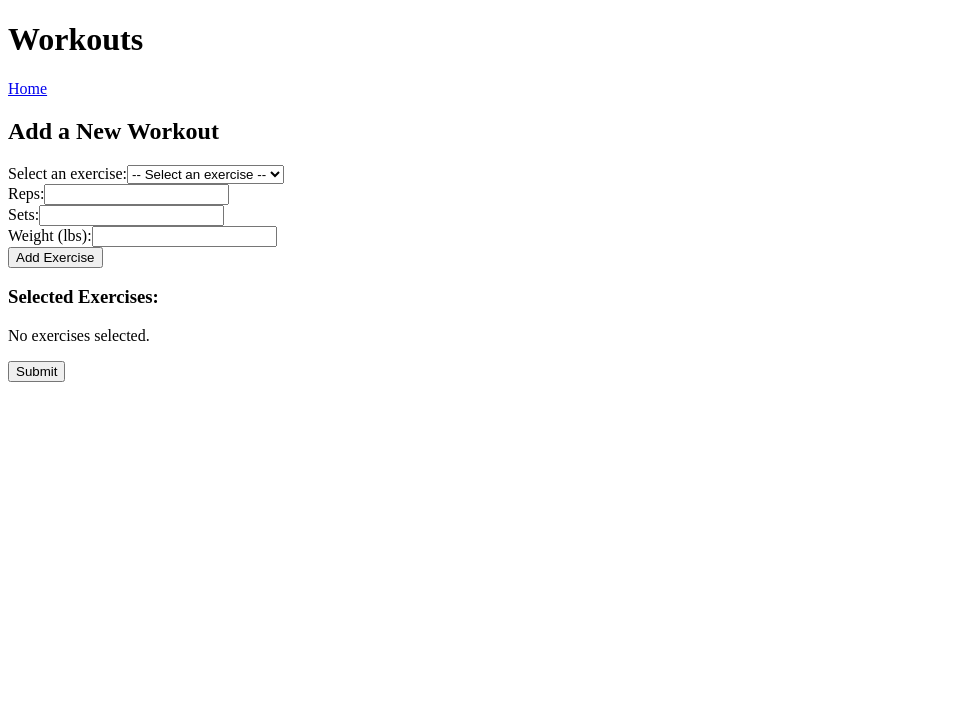
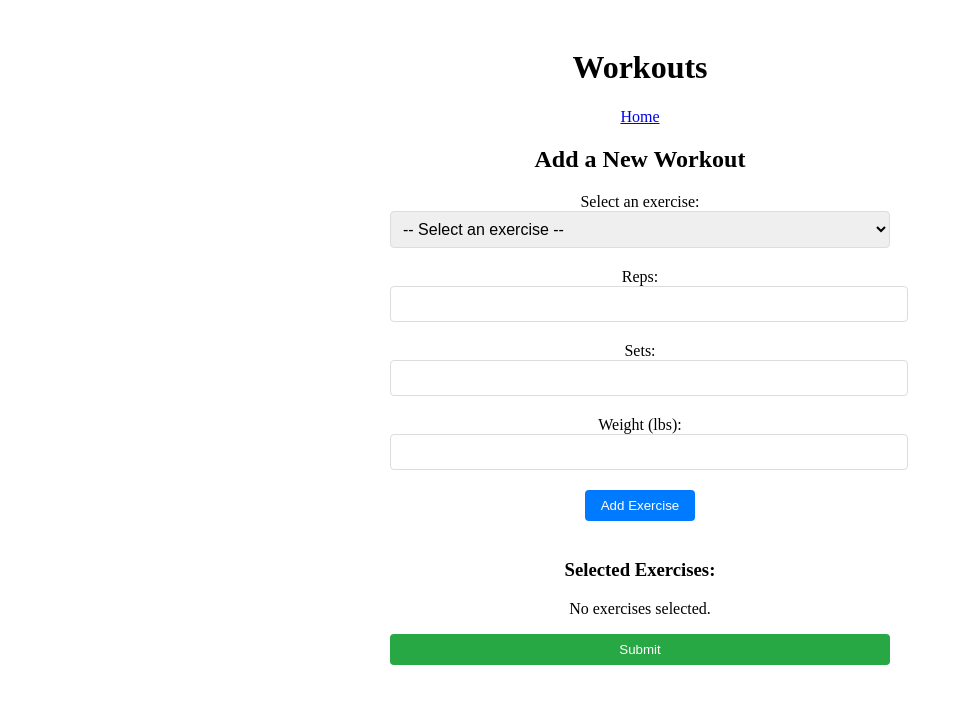
Before and after one commit to hudson-pierce/nextjs-todo-app, a Next.js app: page /workouts in a window 1280 px wide. Shown: the top 704 px of the page, without its empty margins (0-963 px from the left). Built offline with nearby package versions, Linux system fonts and the light colour scheme.

Commit message:
Give workouts form page a modern look

```diff
--- a/pages/workouts.js
+++ b/pages/workouts.js
@@ -1,6 +1,7 @@
 import Head from 'next/head';
 import Link from 'next/link';
 import { useState } from 'react';
+import styles from '../styles/Workouts.module.css';
 
 const title = "Workouts";
 
@@ -65,18 +66,19 @@ export default function Workouts() {
   };
 
   return (
-        <div>
+    <div className={styles.container}>
       <Head>
         <title>{title}</title>
       </Head>
       <h1>{title}</h1>
       <Link href='/'>Home</Link>
-            <form onSubmit={handleFormSubmit}>
+      <form className={styles.form} onSubmit={handleFormSubmit}>
         <h2>Add a New Workout</h2>
-                <div>
+        <div className={styles.formGroup}>
           <label htmlFor="exercise-select">Select an exercise:</label>
           <select
             id="exercise-select"
+            className={styles.select}
             value={exercise}
             onChange={handleExerciseChange}
           >
@@ -89,38 +91,41 @@ export default function Workouts() {
           </select>
         </div>
 
-                <div>
+        <div className={styles.formGroup}>
           <label htmlFor="reps-input">Reps:</label>
           <input
             type="number"
             id="reps-input"
+            className={styles.input}
             value={reps}
             onChange={handleRepsChange}
           />
         </div>
 
-                <div>
+        <div className={styles.formGroup}>
           <label htmlFor="sets-input">Sets:</label>
           <input
             type="number"
             id="sets-input"
+            className={styles.input}
             value={sets}
             onChange={handleSetsChange}
           />
         </div>
 
-                <div>
+        <div className={styles.formGroup}>
           <label htmlFor="weight-input">Weight (lbs):</label>
           <input
             type="number"
             id="weight-input"
+            className={styles.input}
             value={weight}
             onChange={handleWeightChange}
           />
         </div>
 
-                <div>
-                    <button type="button" onClick={handleAddExercise}>
+        <div className={styles.buttonGroup}>
+          <button type="button" className={styles.addButton} onClick={handleAddExercise}>
             Add Exercise
           </button>
         </div>
@@ -140,7 +145,7 @@ export default function Workouts() {
           )}
         </div>
 
-                <button type="submit">Submit</button>
+        <button type="submit" className={styles.submitButton}>Submit</button>
       </form>
     </div>
   );
--- /dev/null
+++ b/styles/Workouts.module.css
@@ -0,0 +1,58 @@
+.container {
+    max-width: 500px;
+    margin: 0 auto;
+    padding: 20px;
+    text-align: center;
+  }
+
+.form {
+    display: flex;
+    flex-direction: column;
+}
+
+.formGroup {
+    margin-bottom: 20px;
+}
+
+.label {
+    font-weight: bold;
+}
+
+.select,
+.input {
+    width: 100%;
+    padding: 8px;
+    font-size: 16px;
+    border: 1px solid #ddd;
+    border-radius: 4px;
+}
+
+.buttonGroup {
+    display: flex;
+    justify-content: center;
+    margin-bottom: 20px;
+}
+
+.addButton {
+    padding: 8px 16px;
+    background-color: #007bff;
+    color: #fff;
+    border: none;
+    border-radius: 4px;
+    cursor: pointer;
+}
+
+.submitButton {
+    padding: 8px 16px;
+    background-color: #28a745;
+    color: #fff;
+    border: none;
+    border-radius: 4px;
+    cursor: pointer;
+}
+
+.myList {
+    list-style: none;
+    padding-left: 0;
+    text-align: left;
+}
```
Also changed, not shown: styles/Home.module.css (deleted). Lines whose indentation alone changed are shown as unchanged.
